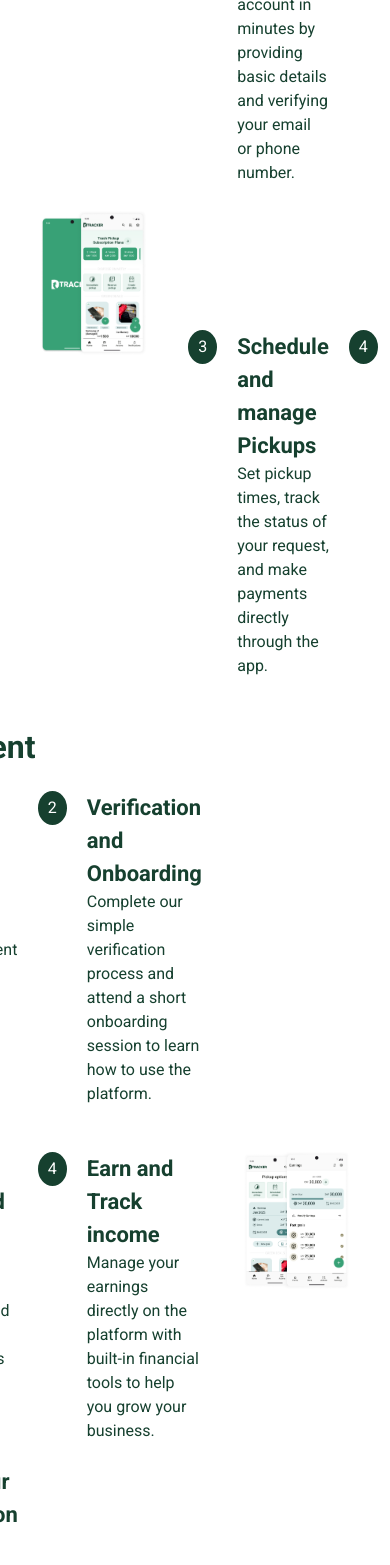
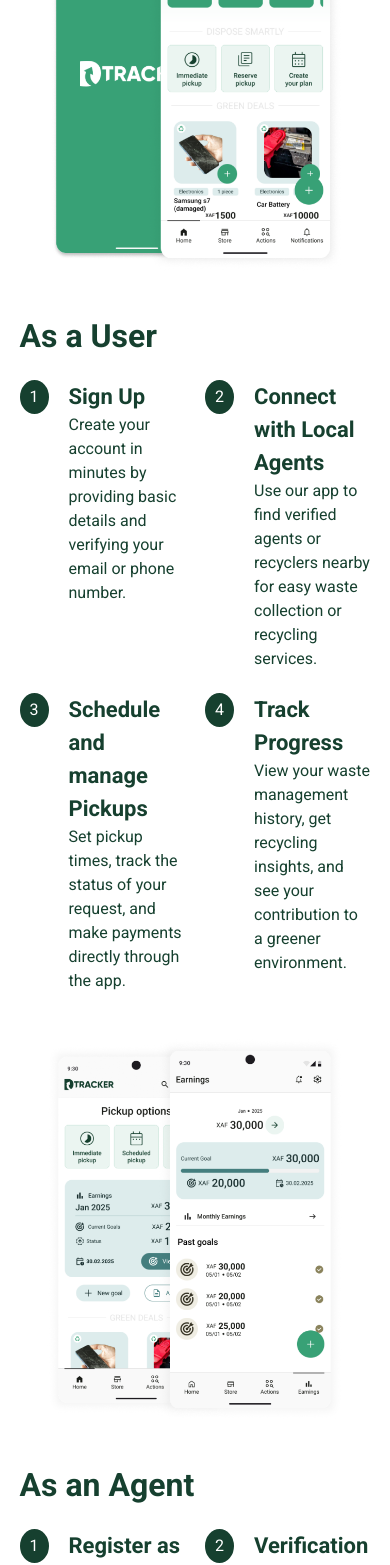
Before and after one commit to carrington-115/dtracker-website, a Next.js app: page / in a window 390 px wide. Shown: the part 3002-4567 px from the top of the page. Built offline with nearby package versions, Linux system fonts and the light colour scheme.

Commit message:
customized the structure of the cards container and cards section to fit on mobile

```diff
--- a/src/components/HowItWorks.tsx
+++ b/src/components/HowItWorks.tsx
@@ -9,12 +9,9 @@ export default function componentName({
   contentImage,
   title,
   stepsContent,
-  agent,
 }: worksType) {
   return (
-    <Container
-      style={{ display: "flex", flexDirection: agent ? "row-reverse" : "row" }}
-    >
+    <Container style={{ display: "flex" }}>
       <img src={contentImage} alt="content image" />
       <div className="content">
         <h2
@@ -106,4 +103,12 @@ const Container = styled.section`
       }
     }
   }
+
+  @media (min-width: 320px) and (max-width: 599px) {
+    flex-direction: column;
+    width: 90%;
+    img {
+      width: 85%;
+    }
+  }
 `;
--- a/src/components/WorkElement.tsx
+++ b/src/components/WorkElement.tsx
@@ -4,6 +4,7 @@ import React from "react";
 import styled from "styled-components";
 import HowItWorks from "./HowItWorks";
 import { colors, textFontStyles } from "@/styles";
+import { agentSteps, userSteps } from "@/constants";
 
 export default function componentName() {
   return (
@@ -19,52 +20,12 @@ export default function componentName() {
       <HowItWorks
         contentImage="/images/user-image.png"
         title="As a User"
-        agent={false}
-        stepsContent={[
-          {
-            title: "Sign Up",
-            step: "Create your account in minutes by providing basic details and verifying your email or phone number.",
-          },
-          {
-            title: "Connect with Local Agents",
-            step: "Use our app to find verified agents or recyclers nearby for easy waste collection or recycling services.",
-          },
-          {
-            title: "Schedule and manage Pickups",
-            step: "Set pickup times, track the status of your request, and make payments directly through the app.",
-          },
-          {
-            title: "Track Progress",
-            step: "View your waste management history, get recycling insights, and see your contribution to a greener environment.",
-          },
-        ]}
+        stepsContent={userSteps}
       />
       <HowItWorks
         contentImage="/images/agent-image.png"
         title="As an Agent"
-        agent={true}
-        stepsContent={[
-          {
-            title: "Register as an agent",
-            step: "Sign up to become a DTracker agent by filling out the agent application form and providing necessary documents.",
-          },
-          {
-            title: "Verification and Onboarding",
-            step: "Complete our simple verification process and attend a short onboarding session to learn how to use the platform.",
-          },
-          {
-            title: "Access leads and Jobs",
-            step: "Get notified about waste collection and recycling opportunities in your area through the app.",
-          },
-          {
-            title: "Earn and Track income",
-            step: "Manage your earnings directly on the platform with built-in financial tools to help you grow your business.",
-          },
-          {
-            title: "Build your Reputation",
-            step: "Deliver excellent service and receive ratings and reviews to attract more clients.",
-          },
-        ]}
+        stepsContent={agentSteps}
       />
     </Container>
   );
--- a/src/constants.ts
+++ b/src/constants.ts
@@ -124,4 +124,54 @@ const valueContents: valueElementtypes[] = [
   },
 ];
 
-export { roboto, headerLinks, cardsData, moneyElements, valueContents };
+const userSteps = [
+  {
+    title: "Sign Up",
+    step: "Create your account in minutes by providing basic details and verifying your email or phone number.",
+  },
+  {
+    title: "Connect with Local Agents",
+    step: "Use our app to find verified agents or recyclers nearby for easy waste collection or recycling services.",
+  },
+  {
+    title: "Schedule and manage Pickups",
+    step: "Set pickup times, track the status of your request, and make payments directly through the app.",
+  },
+  {
+    title: "Track Progress",
+    step: "View your waste management history, get recycling insights, and see your contribution to a greener environment.",
+  },
+];
+
+const agentSteps = [
+  {
+    title: "Register as an agent",
+    step: "Sign up to become a DTracker agent by filling out the agent application form and providing necessary documents.",
+  },
+  {
+    title: "Verification and Onboarding",
+    step: "Complete our simple verification process and attend a short onboarding session to learn how to use the platform.",
+  },
+  {
+    title: "Access leads and Jobs",
+    step: "Get notified about waste collection and recycling opportunities in your area through the app.",
+  },
+  {
+    title: "Earn and Track income",
+    step: "Manage your earnings directly on the platform with built-in financial tools to help you grow your business.",
+  },
+  {
+    title: "Build your Reputation",
+    step: "Deliver excellent service and receive ratings and reviews to attract more clients.",
+  },
+];
+
+export {
+  roboto,
+  headerLinks,
+  cardsData,
+  moneyElements,
+  valueContents,
+  userSteps,
+  agentSteps,
+};
--- a/src/globaltypes.ts
+++ b/src/globaltypes.ts
@@ -40,7 +40,6 @@ interface worksType {
   contentImage: string;
   title: string;
   stepsContent: { title: string; step: string }[];
-  agent: boolean;
 }
 
 interface moneyComponentTypes {
```
